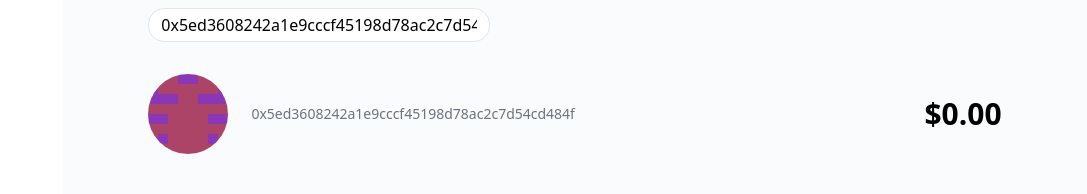
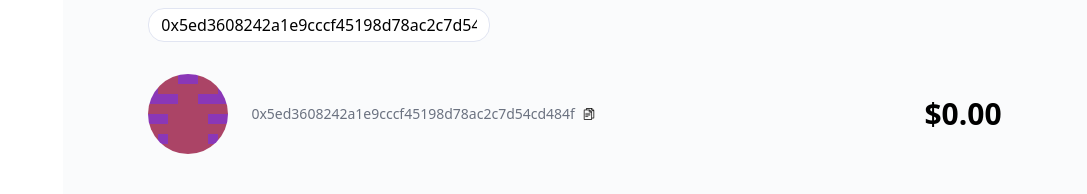
Before and after one commit to Sharan-ram/covalent-test, a React (Create React App) app: page / in a window 1280 px wide. Shown: the top 194 px of the page, without its empty margins (193-1280 px from the left). Built offline with nearby package versions, Linux system fonts and the light colour scheme; no server answers.

Commit message:
Create sharable link when copyIcon next to address is clicked (#8)

```diff
--- a/package.json
+++ b/package.json
@@ -12,6 +12,7 @@
     "react": "^18.2.0",
     "react-dom": "^18.2.0",
     "react-redux": "^8.0.2",
+    "react-router-dom": "^5.2.0",
     "react-scripts": "5.0.1",
     "web-vitals": "^2.1.4"
   },
--- a/src/App.js
+++ b/src/App.js
@@ -1,7 +1,15 @@
+import { BrowserRouter as Router, Switch, Route } from "react-router-dom";
 import Layout from "./Layout";
 
-function App() {
-  return <Layout />;
-}
+const App = () => {
+  return (
+    <Router>
+      <Switch>
+        <Route exact path="/" component={Layout} />
+        <Route exact path="/:userAddress" component={Layout} />
+      </Switch>
+    </Router>
+  );
+};
 
 export default App;
--- a/src/Components/CompositeComponents/UserAddress.js
+++ b/src/Components/CompositeComponents/UserAddress.js
@@ -1,9 +1,25 @@
 import { useSelector } from "react-redux";
 import { getUserAddress } from "../../redux/user";
 
+import CopyIcon from "../../assets/images/copyIcon.png";
+
 function UserAddress() {
   const userAddress = useSelector(getUserAddress);
-  return <div className="text-sm text-gray-500">{userAddress}</div>;
+  return (
+    <div className="flex text-sm text-gray-500 items-center">
+      <div>{userAddress}</div>
+      <div
+        className="w-3 ml-2 cursor-pointer"
+        onClick={() =>
+          navigator.clipboard.writeText(
+            `${window.location.origin}/${userAddress}`
+          )
+        }
+      >
+        <img src={CopyIcon} alt="copyIcon" />
+      </div>
+    </div>
+  );
 }
 
 export default UserAddress;
--- a/src/Layout.js
+++ b/src/Layout.js
@@ -1,10 +1,23 @@
+import { useDispatch } from "react-redux";
+import { setUserAddress } from "./redux/user";
+
 import MainContent from "./MainContent";
+import { useEffect } from "react";
 
 const SideBar = () => {
   return <div className="w-1/5 bg-white"></div>;
 };
 
-const Layout = () => {
+const Layout = ({
+  match: {
+    params: { userAddress = "0x5ed3608242a1e9cccf45198d78ac2c7d54cd484f" },
+  },
+}) => {
+  const dispatch = useDispatch();
+  useEffect(() => {
+    dispatch(setUserAddress(userAddress));
+  }, [dispatch, userAddress]);
+
   return (
     <div className="flex w-full">
       <SideBar />
--- a/src/assets/main.css
+++ b/src/assets/main.css
@@ -523,6 +523,10 @@ video {
   width: 33.333333%;
 }
 
+.w-3 {
+  width: 0.75rem;
+}
+
 .w-1\/12 {
   width: 8.333333%;
 }
--- a/src/redux/user.js
+++ b/src/redux/user.js
@@ -1,7 +1,7 @@
 import { createSlice } from "@reduxjs/toolkit";
 
 const initialState = {
-  address: "0x5ed3608242a1e9cccf45198d78ac2c7d54cd484f",
+  address: "",
 };
 
 export const user = createSlice({
```
Also changed, not shown: src/assets/images/copyIcon.png (added), 1 other file (tests, documents, lock files or other folders).
